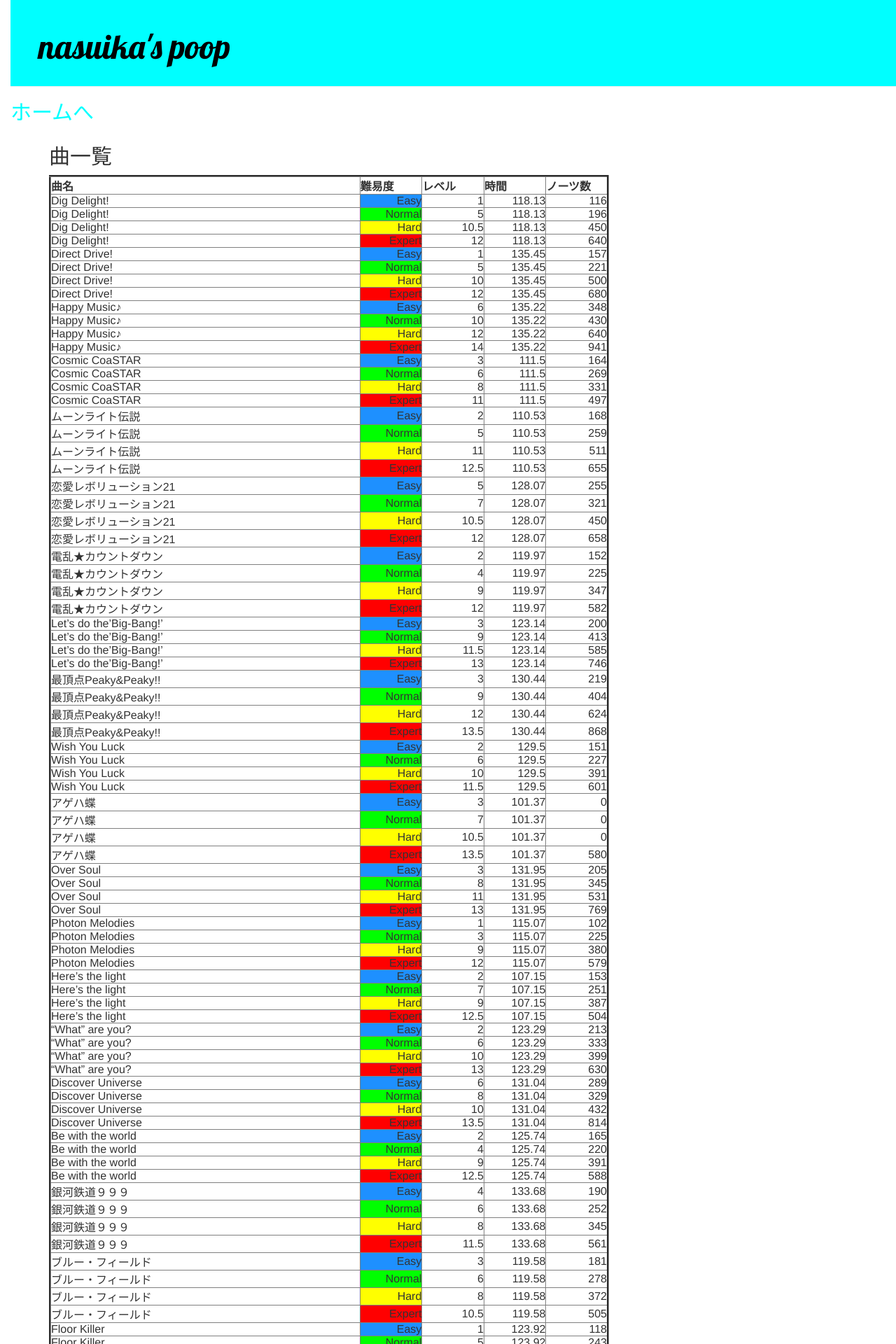
After one commit to nasuika1/my-first-blog, a Django app: page /music_list/ in a window 1280 px wide. The commit adds this page. Shown: the top 1920 px of the page at 70% size. Run offline with Django 3.2, Linux system fonts and the light colour scheme; some libraries are stand-ins or nearby versions.

Commit message:
曲一覧

```diff
--- a/blog/D4DJ/データ/d4dj_music.csv
+++ b/blog/D4DJ/データ/d4dj_music.csv
@@ -175,11 +175,11 @@
 175,継がれる光(Rasmus Faber × fu_mou REMIX),その他,180,126.06,2,5,9,12,141,253,384,596
 176,HONEST -happy a word-,Happy Around!,88,136.30,1,4,9,12,120,202,407,612
 177,ABSOLUTE,Peaky P-key,135,116.94,2,6,10.5,12,142,246,463,598
-178,月に萌える,Lyrical Lily,138,120.00,3,6,9,11,191,274,436,577
-179,群青のフローセカ,燐舞曲,147,120.00,2,5,10.5,13,136,233,465,680
-180,ぷっちみくパーチナィ！アニメ版,その他,170,120.00,5,9,12.5,13.5,228,332,614,850
-181,正解はひとつ！じゃない！！,Happy Around!,175,120.00,5,8,11.5,13.5,253,335,563,790
-182,雨上がりのミライ,その他,178,120.00,4,6,11,13,228,322,554,730
+178,月に萌える,Lyrical Lily,138,121.80,3,6,9,11,191,274,436,577
+179,群青のフローセカ,燐舞曲,147,113.72,2,5,10.5,13,136,233,465,680
+180,ぷっちみくパーチナィ！アニメ版,その他,170,120.76,5,9,12.5,13.5,228,332,614,850
+181,正解はひとつ！じゃない！！,Happy Around!,175,135.20,5,8,11.5,13.5,253,335,563,790
+182,雨上がりのミライ,その他,178,111.27,4,6,11,13,228,322,554,730
 183,Borderland,Peaky P-key,184,115.69,4,7,11.5,13.5,204,332,532,808
 184,99 ILLUSION!,Photon Maiden,168,119.09,5,8,10.5,13,259,345,489,746
 185,ギャラクシー☆ばばんがBang!,Lyrical Lily,162,125.97,3,8,10.5,12.5,241,362,536,749
@@ -208,41 +208,46 @@
 208,ヒバナ -Reloaded-,原曲,200,139.56,3,10,13,14.5,296,497,854,1220
 209,ピュアヒューリーズ(DJ WILDPARTY Remix),ゲーム,185,126.57,3,8,12,14,198,341,646,896
 210,百花繚乱花吹雪,原曲,175,147.54,7,10,12.5,13.5,371,574,752,969
-211,暁（Fruits Mix）,Photon Maiden,150,120.00,2,6,11,13,169,270,523,777
-212,Give a reason,Peaky P-key,141,120.00,3,8,10.5,13,228,381,549,772
-213,未来への咆哮,原曲,140,120.00,2,6,10,12.5,177,260,444,661
-214,Rumbling hearts,原曲,136,120.00,2,5,9,11.5,151,245,414,581
-215,インビジブル,原曲,192,120.00,5,9,12.5,14,280,399,692,962
-216,Celsius,燐舞曲,85,120.00,2,5,8,12.5,147,230,416,634
-217,ガチやべぇじゃん feat.ななもり。,原曲,120,120.00,2,6,10.5,12.5,222,315,539,752
-218,至上主義アドトラック,原曲,160,120.00,5,8,11,13.5,249,351,546,865
-219,ロックマン2 メドレー2,ゲーム,160,120.00,4,7,11.5,13,224,338,579,794
-220,Dig Delight! (4sk Remix),Happy Around!,180,120.00,3,6,11,13.5,200,301,515,774
-221,Photon Melodies (TAKU INOUE Remix),Photon Maiden,135,120.00,2,7,12,13.5,137,322,498,825
-222,Floor Killer (After Party Mix),Merm4id,140,120.00,2,6,10,13,143,258,471,725
-223,イカサマライフゲイム,原曲,200,120.00,5,9,13,14.5,255,400,721,1035
-224,熱風海陸ブシロード〜熱き咆哮〜,Happy Around!,160,120.00,4,8,11.5,13.5,235,367,530,778
-225,Candy-Go-Round,原曲,134,120.00,4,9,12,13,314,454,726,854
-226,五等分のカタチ,原曲,158,120.00,3,6,10.5,12.5,196,294,462,652
-227,High tension BPM,Merm4id,174,120.00,3,8,11,13,227,381,583,853
-228,4 Challenges,Photon Maiden,110,120.00,2,5,10,13,156,230,457,634
-229,人生リセットボタン,原曲,200,120.00,6,9,13,14,317,425,791,1091
-230,でいり〜だいあり〜！,原曲,172,120.00,5,8,11.5,12.5,266,370,638,842
-231,Y,原曲,116,120.00,2,4,8,11,144,206,386,549
-232,SE・SA・ME,原曲,138,120.00,3,6,11,13.5,206,331,612,895
-233,Brand new diary,原曲,180,120.00,3,8,11,13,194,348,547,760
-234,五等分の気持ち,スペシャル,180,120.00,4,7,11.5,13.5,219,325,561,796
-235,Suspect,原曲,128,120.00,2,7,11,13,161,332,544,758
-236,Soul salvation,原曲,145,120.00,4,8,11.5,12.5,227,365,575,729
-237,ぐだふわエブリデー,原曲,110,120.00,5,9,12.5,13.5,296,409,680,826
-238,ストリートファイターⅡ メドレー2,ゲーム,188,120.00,4,9,12,13.5,246,397,638,875
-239,STARDUST SONG,原曲,157,120.00,4,8,11.5,13,251,371,582,918
-240,S.T.O.P!,Merm4id,148,120.00,3,6,10,13,207,333,460,646
-241,ゴーストルール,原曲,210,120.00,3,8,12.5,14.5,199,353,637,976
-242,インパーフェクト,原曲,174,120.00,3,9,11.5,12.5,225,393,614,876
-243,Dreaming Days,原曲,168,120.00,3,7,11,12.5,238,377,595,839
-244,BLACK SHOUT,Peaky P-key,185,120.00,3,6,11,14.5,208,281,531,967
-245,"Help me, ERINNNNNN!!",Happy Around!,188,120.00,4,8,11.5,13.5,276,396,601,927
-246,もってけ！セーラーふく,原曲,150,120.00,1,4,10.5,13.5,113,184,505,725
-247,ブルーバード,Photon Maiden,145,120.00,3,6,9,12.5,218,311,434,603
-248,冒険王！,Lyrical Lily,180,120.00,5,9,11,13,279,376,635,861
+211,暁（Fruits Mix）,Photon Maiden,150,146.37,2,6,11,13,169,270,523,777
+212,Give a reason,Peaky P-key,141,128.84,3,8,10.5,13,228,381,549,772
+213,未来への咆哮,原曲,140,126.30,2,6,10,12.5,177,260,444,661
+214,Rumbling hearts,原曲,136,121.17,2,5,9,11.5,151,245,414,581
+215,インビジブル,原曲,192,115.87,5,9,12.5,14,280,399,692,962
+216,Celsius,燐舞曲,85,135.62,2,5,8,12.5,147,230,416,634
+217,ガチやべぇじゃん feat.ななもり。,原曲,120,126.67,2,6,10.5,12.5,222,315,539,752
+218,至上主義アドトラック,原曲,160,115.67,5,8,11,13.5,249,351,546,865
+219,ロックマン2 メドレー2,ゲーム,160,127.50,4,7,11.5,13,224,338,579,794
+220,Dig Delight! (4sk Remix),Happy Around!,180,128.06,3,6,11,13.5,200,301,515,774
+221,Photon Melodies (TAKU INOUE Remix),Photon Maiden,135,133.62,2,7,12,13.5,137,322,498,825
+222,Floor Killer (After Party Mix),Merm4id,140,133.30,2,6,10,13,143,258,471,725
+223,イカサマライフゲイム,原曲,200,124.46,5,9,13,14.5,255,400,721,1035
+224,熱風海陸ブシロード〜熱き咆哮〜,Happy Around!,160,121.08,4,8,11.5,13.5,235,367,530,778
+225,Candy-Go-Round,原曲,134,151.84,4,9,12,13,314,454,726,854
+226,五等分のカタチ,原曲,158,117.29,3,6,10.5,12.5,196,294,462,652
+227,High tension BPM,Merm4id,174,127.19,3,8,11,13,227,381,583,853
+228,4 Challenges,Photon Maiden,110,131.96,2,5,10,13,156,230,457,634
+229,人生リセットボタン,原曲,200,126.50,6,9,13,14,317,425,791,1091
+230,でいり〜だいあり〜！,原曲,172,134.90,5,8,11.5,12.5,266,370,638,842
+231,Y,原曲,116,118.99,2,4,8,11,144,206,386,549
+232,SE・SA・ME,原曲,138,120.87,3,6,11,13.5,206,331,612,895
+233,Brand new diary,原曲,180,115.12,3,8,11,13,194,348,547,760
+234,五等分の気持ち,スペシャル,180,130.11,4,7,11.5,13.5,219,325,561,796
+235,Suspect,原曲,128,118.32,2,7,11,13,161,332,544,758
+236,Soul salvation,原曲,145,137.00,4,8,11.5,12.5,227,365,575,729
+237,ぐだふわエブリデー,原曲,110,126.40,5,9,12.5,13.5,296,409,680,826
+238,ストリートファイターⅡ メドレー2,ゲーム,188,140.46,4,9,12,13.5,246,397,638,875
+239,STARDUST SONG,原曲,157,150.54,4,8,11.5,13,251,371,582,918
+240,S.T.O.P!,Merm4id,148,122.74,3,6,10,13,207,333,460,646
+241,ゴーストルール,原曲,210,136.10,3,8,12.5,14.5,199,353,637,976
+242,インパーフェクト,原曲,174,138.92,3,9,11.5,12.5,225,393,614,876
+243,Dreaming Days,原曲,168,137.87,3,7,11,12.5,238,377,595,839
+244,BLACK SHOUT,Peaky P-key,185,132.73,3,6,11,14.5,208,281,531,967
+245,"Help me, ERINNNNNN!!",Happy Around!,188,131.50,4,8,11.5,13.5,276,396,601,927
+246,もってけ！セーラーふく,原曲,150,116.27,1,4,10.5,13.5,113,184,505,725
+247,ブルーバード,Photon Maiden,145,119.82,3,6,9,12.5,218,311,434,603
+248,冒険王！,Lyrical Lily,180,133.24,5,9,11,13,279,376,635,861
+249,あすいろClearSky,原曲,182,111.62,2,7,10,12.5,218,333,497,615
+250,[Re]termination,燐舞曲,195,139.15,4,8,10.5,14,264,381,550,878
+251,アンダーカバー,原曲,185,134.24,3,7,11,13.5,233,297,565,934
+252,アンダーカバー（TeddyLoid Remix）,Lyrical Lily,185,125.14,3,9,10.5,13,266,375,576,792
+253,God knows…,原曲,150,124.16,2,7,10.5,13,230,363,514,917
--- a/blog/static/css/blog.css
+++ b/blog/static/css/blog.css
@@ -1,5 +1,5 @@
 h1 a, h2 a{
-    color: #C25100;
+    color: #00ffff;
     font-family: 'Lobster';
 }
 
@@ -8,13 +8,13 @@ body {
 }
 
 .page-header{
-    background-color: #C25100;
+    background-color: #00ffff;
     margin-top: 0;
     padding: 20px 20px 20px 40px;
 }
 
 .page-header h1, .page-header h1 a, .page-header h1 a:visited, .page-header h1 a:active {
-    color: #ffffff;
+    color: #000000;
     font-size: 36pt;
     text-decoration: none;
 }
--- a/blog/templates/blog/home.html
+++ b/blog/templates/blog/home.html
@@ -4,4 +4,7 @@
     <div>
         <h1><a href="{% url 'dearpoint' %}">親愛度計算</a></h1>
     </div>
+    <div>
+        <h1><a href="{% url 'music_list' %}">曲一覧</a></h1>
+    </div>
 {% endblock %}
--- /dev/null
+++ b/blog/templates/blog/music_list.html
@@ -0,0 +1,31 @@
+{% extends 'blog/base.html' %}
+
+{% block content %}
+    <h2>曲一覧</h2>
+    <table border = "3" width = "800">
+        <tr>
+            <th width = 50%>曲名</th>
+            <th width = "10%" align = "right">難易度</th>
+            <th width = "10%" align = "right">レベル</th>
+            <th width = "10%" align = "right">時間</th>
+            <th width = "10%" align = "right">ノーツ数</th>
+        </tr>
+        {% for p in property_list %}
+            <tr align = "right">
+                <td align = "left">{{ p.name }}</td>
+                {% if p.level == "Expert" %}
+                    <td bgcolor = 'red'>{{ p.level }}</td>
+                {% elif p.level == "Hard" %}
+                    <td bgcolor = "yellow">{{ p.level }}</td>
+                {% elif p.level == "Normal" %}
+                    <td bgcolor = "lime">{{ p.level }}</td>
+                {% else %}
+                    <td bgcolor = "dodgerblue">{{ p.level }}</td>
+                {% endif %}
+                <td>{{ p.levelnum }}</td>
+                <td>{{ p.time }}</td>
+                <td>{{ p.note }}</td>
+            </tr>
+        {% endfor %}
+    </table>
+{% endblock %}
--- a/blog/urls.py
+++ b/blog/urls.py
@@ -6,5 +6,6 @@ urlpatterns = [
     path('post/<int:pk>/', views.post_detail, name='post_detail'),
     path('post/new/',views.post_new, name='post_new'),
     path('post/<int:pk>/edit/', views.post_edit, name='post_edit'),
-    path('dearpoint/', views.dearpoint, name='dearpoint')
+    path('dearpoint/', views.dearpoint, name='dearpoint'),
+    path('music_list/', views.music_list, name='music_list'),
 ]
--- a/blog/views.py
+++ b/blog/views.py
@@ -70,6 +70,18 @@ def dearpoint(request):
 def home(request):
     return render(request,'blog/home.html')
 
+def music_list(request):
+    m_info = DearPointCalc.Music(10,10)
+    minfo = m_info.music_info
+    property_list = []
+    for i in range(len(minfo)):
+        property_list += [MProperty(minfo[i][1],"Easy",minfo[i][5],minfo[i][4],minfo[i][9])]
+        property_list += [MProperty(minfo[i][1],"Normal",minfo[i][6],minfo[i][4],minfo[i][10])]
+        property_list += [MProperty(minfo[i][1],"Hard",minfo[i][7],minfo[i][4],minfo[i][11])]
+        property_list += [MProperty(minfo[i][1],"Expert",minfo[i][8],minfo[i][4],minfo[i][12])]
+
+    return render(request,'blog/music_list.html',{'property_list':property_list})
+
 class MusicProperty:
     def __init__(self,name,level,notes,getpoint,Remarks,time):
         self.name = name
@@ -78,3 +90,11 @@ class MusicProperty:
         self.getpoint = getpoint
         self.Remarks = Remarks
         self.time = time
+
+class MProperty:
+    def __init__(self,name,level,levelnum, time, note):
+        self.name = name
+        self.level = level
+        self.levelnum = levelnum
+        self.time = time
+        self.note = note
```
Also changed, not shown: blog/templates/blog/dearpoint.html (+19 -11 lines), 1 other file.
